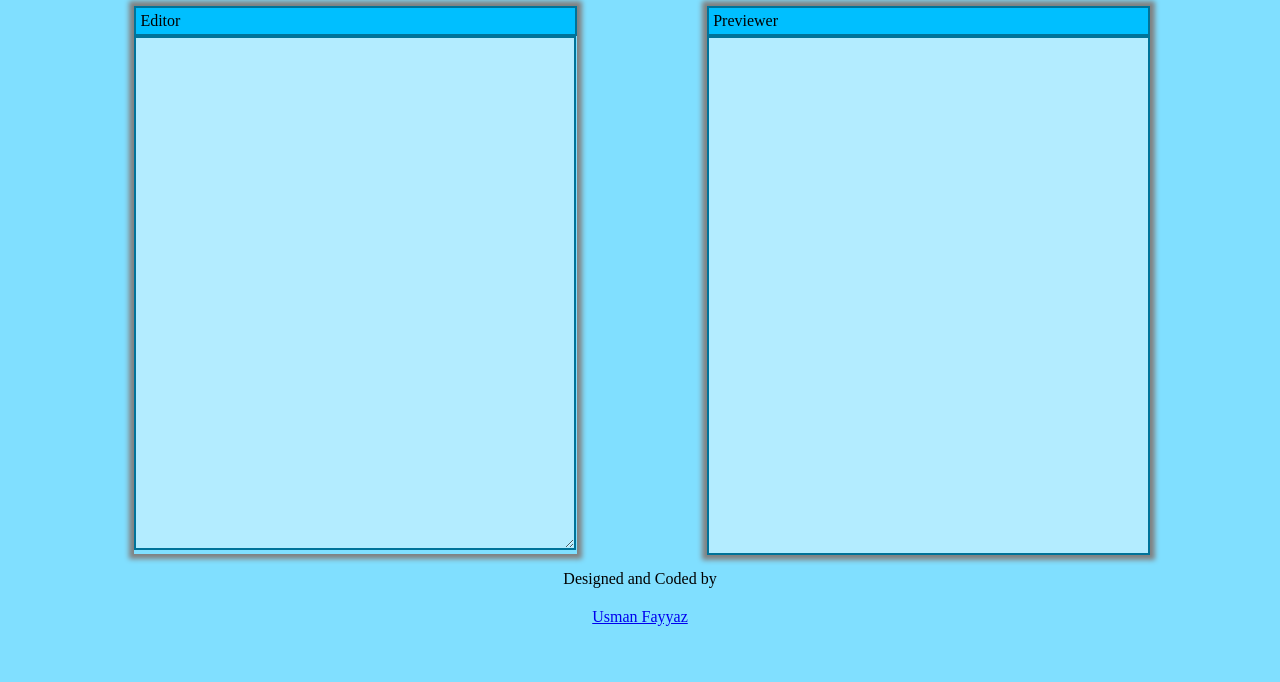
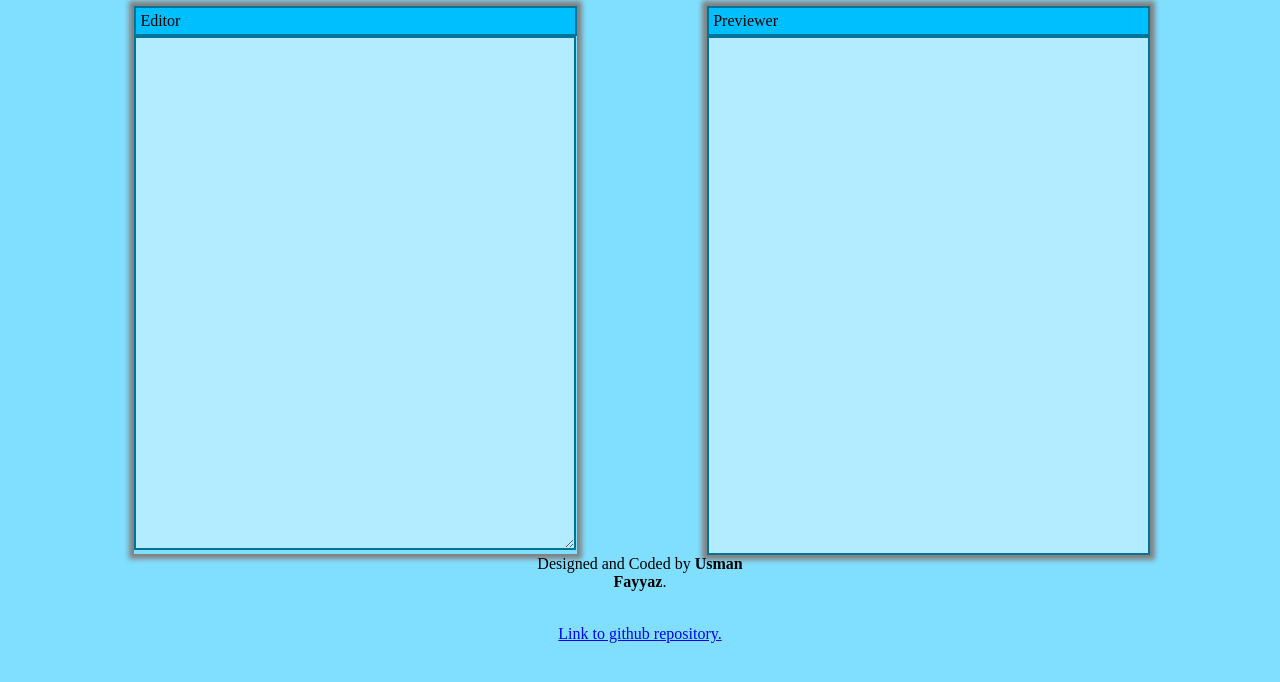
Before and after one commit to UsmanFayyaz/markdown-previewer, a plain HTML site: page index.html in a window 1280 px wide. Shown: the part 64-746 px from the top of the page. Drawn offline with nearby package versions, Linux system fonts and the light colour scheme.

Commit message:
change in author

```diff
--- a/index.html
+++ b/index.html
@@ -1,11 +1,14 @@
 <!DOCTYPE html>
 <html>
+
 <head>
   <title>Markdown Previewer</title>
   <script src="index.js"></script>
   <script src="https://cdn.jsdelivr.net/npm/marked/marked.min.js"></script>
-<link rel="stylesheet" href="index.css"></link>
+  <link rel="stylesheet" href="index.css">
+  </link>
 </head>
+
 <body>
   <div>
     <h1 id="title">Markdown Previewer</h1>
@@ -25,9 +28,10 @@
     </div>
   </div>
   <div id="author">
-  <p id="p">Designed and Coded by</p> <br />
-  <a href="https://github.com/UsmanFayyaz/markdown-previewer">Usman Fayyaz</a>
+    <p>Designed and Coded by <b>Usman Fayyaz</b>.</p> <br />
+    <a href="https://github.com/UsmanFayyaz/markdown-previewer">Link to github repository.</a>
   </div>
 
 </body>
+
 </html>
```
Lines whose indentation alone changed are shown as unchanged.
